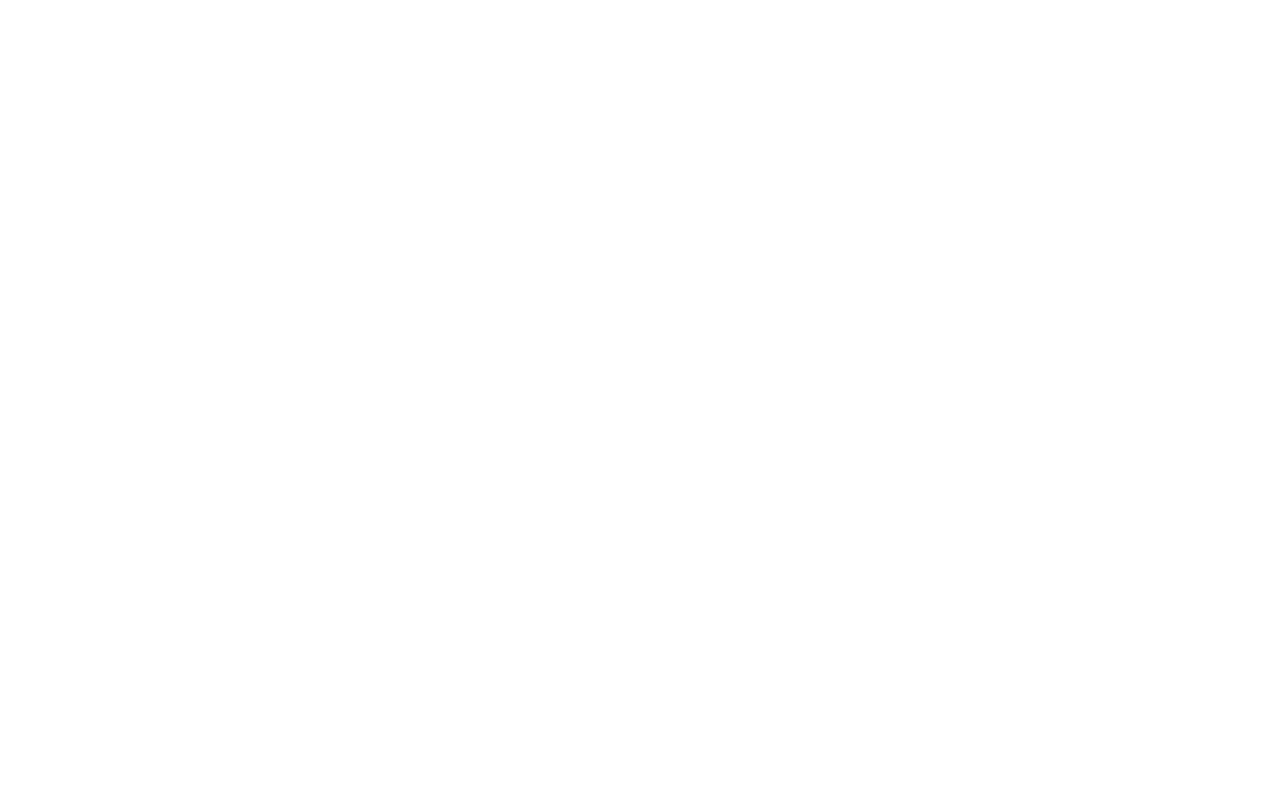
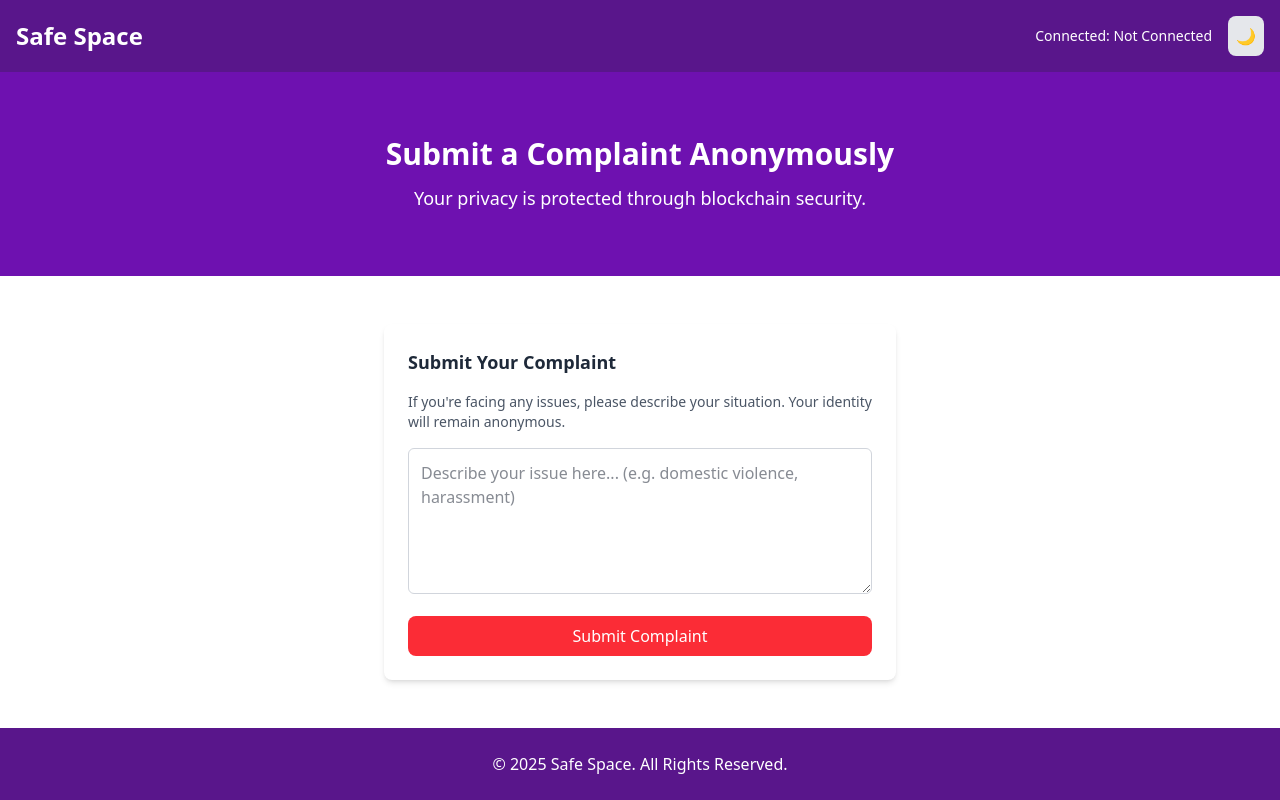
Before and after one commit to IronicRayquaza/safe_aptos, a React (Vite) app in the folder frontend/: page /dashboard in a window 1280 px wide. Before the commit this address had no page. Built offline with nearby package versions, Linux system fonts and the light colour scheme.

Commit message:
added dashobard and reporting page

```diff
--- a/frontend/package.json
+++ b/frontend/package.json
@@ -3,6 +3,7 @@
   "private": true,
   "version": "0.0.0",
   "type": "module",
+
   "scripts": {
     "dev": "vite",
     "build": "vite build",
--- a/frontend/src/App.jsx
+++ b/frontend/src/App.jsx
@@ -1,6 +1,7 @@
 import "../src/components/init";
 import { BrowserRouter as Router, Routes, Route } from "react-router-dom";
 import LandingPage from "./pages/LandingPage";
+import Dashboard from "./pages/Dashboard";
 
 export default function App() {
   return (
@@ -8,7 +9,7 @@
       <Routes>
         <Route path="/" element={<LandingPage />} />
         <Route path="/login" element={<div>Login Page</div>} />
-        <Route path="/report" element={<div>Anonymous Reporting Page</div>} />
+        <Route path="/dashboard" element={<Dashboard/>} />
         <Route path="/resources" element={<div>Help & Resources Page</div>} />
       </Routes>
     </Router>
--- /dev/null
+++ b/frontend/src/pages/Dashboard.jsx
@@ -0,0 +1,96 @@
+import { useState, useEffect } from "react";
+import { useNavigate } from "react-router-dom";
+
+export default function Dashboard({ userAddress }) {
+  const navigate = useNavigate();
+  const [complaint, setComplaint] = useState("");
+  const [submitted, setSubmitted] = useState(false);
+  const [darkMode, setDarkMode] = useState(
+    localStorage.getItem("theme") === "dark"
+  );
+
+  // Toggle dark mode
+  useEffect(() => {
+    if (darkMode) {
+      document.documentElement.classList.add("dark");
+      localStorage.setItem("theme", "dark");
+    } else {
+      document.documentElement.classList.remove("dark");
+      localStorage.setItem("theme", "light");
+    }
+  }, [darkMode]);
+
+  const handleSubmit = (e) => {
+    e.preventDefault();
+    console.log("Complaint Submitted:", complaint);
+    setSubmitted(true);
+  };
+
+  return (
+    <div className="min-h-screen bg-white dark:bg-gray-900 text-gray-900 dark:text-white flex flex-col">
+      {/* Navbar */}
+      <nav className="bg-purple-900 dark:bg-gray-800 text-white p-4">
+        <div className="container mx-auto flex justify-between items-center">
+          <h1 className="text-2xl font-bold">Safe Space</h1>
+          <div className="flex items-center gap-4">
+            <p className="text-sm">
+              Connected: {userAddress ? `${userAddress.substring(0, 6)}...${userAddress.slice(-4)}` : "Not Connected"}
+            </p>
+            {/* Dark Mode Toggle */}
+            <button
+              onClick={() => setDarkMode(!darkMode)}
+              className="bg-gray-200 dark:bg-gray-700 text-gray-900 dark:text-white p-2 rounded-lg"
+            >
+              {darkMode ? "☀️" : "🌙"}
+            </button>
+          </div>
+        </div>
+      </nav>
+
+      {/* Hero Section */}
+      <header className="flex flex-col items-center justify-center text-center py-16 bg-purple-800 dark:bg-gray-700 text-white">
+        <h2 className="text-3xl font-bold">Submit a Complaint Anonymously</h2>
+        <p className="mt-3 text-lg">Your privacy is protected through blockchain security.</p>
+      </header>
+
+      {/* Main Content */}
+      <main className="flex-1 flex items-center justify-center p-6">
+        <div className="bg-white dark:bg-gray-800 p-6 rounded-lg shadow-md w-full max-w-lg">
+          <h2 className="text-lg font-semibold text-gray-800 dark:text-white mb-4">Submit Your Complaint</h2>
+          <p className="text-gray-600 dark:text-gray-300 text-sm mb-4">
+            If you're facing any issues, please describe your situation. Your identity will remain anonymous.
+          </p>
+
+          {submitted ? (
+            <div className="text-green-600 dark:text-green-400 font-semibold">
+              ✅ Your complaint has been submitted successfully.
+            </div>
+          ) : (
+            <form onSubmit={handleSubmit}>
+              <textarea
+                className="w-full p-3 border border-gray-300 dark:border-gray-700 rounded-md focus:outline-none focus:ring-2 focus:ring-purple-500 dark:bg-gray-700 dark:text-white"
+                rows="5"
+                placeholder="Describe your issue here... (e.g. domestic violence, harassment)"
+                value={complaint}
+                onChange={(e) => setComplaint(e.target.value)}
+                required
+              ></textarea>
+
+              <button
+                type="submit"
+                className="w-full mt-4 bg-red-500 text-white py-2 rounded-lg hover:bg-red-600 transition"
+              >
+                Submit Complaint
+              </button>
+            </form>
+          )}
+        </div>
+      </main>
+
+      {/* Footer */}
+      <footer className="bg-purple-900 dark:bg-gray-800 text-white text-center py-6 mt-auto">
+        <p>&copy; {new Date().getFullYear()} Safe Space. All Rights Reserved.</p>
+      </footer>
+    </div>
+  );
+}
--- a/frontend/src/pages/LandingPage.jsx
+++ b/frontend/src/pages/LandingPage.jsx
@@ -65,58 +65,15 @@
 
           {/* Get Help Button */}
           <button
-            onClick={() => navigate("/resources")}
+            onClick={() => navigate("/dashboard")}
             className="bg-white dark:bg-gray-700 text-purple-900 dark:text-white px-6 py-3 rounded-lg shadow-lg hover:bg-gray-200 dark:hover:bg-gray-600 mx-2"
           >
             Get Help
           </button>
         </div>
       </header>
-
-      {/* Wallet Connect Modal */}
       {isModalOpen && <WalletConnectModal isOpen={isModalOpen} onClose={() => setIsModalOpen(false)} />}
-
-      {/* Features Section */}
-      {/* <section className="container mx-auto py-16 px-6 text-center">
-        <h3 className="text-3xl font-bold text-purple-900 dark:text-white">Why Choose Safe Space?</h3>
-        <div className="grid md:grid-cols-3 gap-8 mt-8">
-          <div className="bg-white dark:bg-gray-800 p-6 rounded-lg shadow-md">
-            <h4 className="text-xl font-bold text-gray-900 dark:text-white">Anonymous & Secure</h4>
-            <p className="mt-2 text-gray-600 dark:text-gray-400">Your identity remains protected with end-to-end encryption.</p>
-          </div>
-          <div className="bg-white dark:bg-gray-800 p-6 rounded-lg shadow-md">
-            <h4 className="text-xl font-bold text-gray-900 dark:text-white">Instant Help</h4>
-            <p className="mt-2 text-gray-600 dark:text-gray-400">Connect with NGOs, lawyers, and counselors with one click.</p>
-          </div>
-          <div className="bg-white dark:bg-gray-800 p-6 rounded-lg shadow-md">
-            <h4 className="text-xl font-bold text-gray-900 dark:text-white">Transparent Support</h4>
-            <p className="mt-2 text-gray-600 dark:text-gray-400">Donations are managed via blockchain for 100% transparency.</p>
-          </div>
-        </div>
-      </section> */}
       <div>
-      {/* Other content sections here */}
-
-      {/* <section className="container mx-auto py-16 px-6 text-center">
-        <h3 className="text-3xl font-bold text-purple-900 dark:text-white">Why Choose Safe Space?</h3>
-        <div className="grid md:grid-cols-3 gap-8 mt-8">
-          <div className="bg-white dark:bg-gray-800 p-6 rounded-lg shadow-md">
-            <h4 className="text-xl font-bold text-gray-900 dark:text-white">Anonymous & Secure</h4>
-            <p className="mt-2 text-gray-600 dark:text-gray-400">Your identity remains protected with end-to-end encryption.</p>
-          </div>
-          <div className="bg-white dark:bg-gray-800 p-6 rounded-lg shadow-md">
-            <h4 className="text-xl font-bold text-gray-900 dark:text-white">Instant Help</h4>
-            <p className="mt-2 text-gray-600 dark:text-gray-400">Connect with NGOs, lawyers, and counselors with one click.</p>
-          </div>
-          <div className="bg-white dark:bg-gray-800 p-6 rounded-lg shadow-md">
-            <h4 className="text-xl font-bold text-gray-900 dark:text-white">Transparent Support</h4>
-            <p className="mt-2 text-gray-600 dark:text-gray-400">Donations are managed via blockchain for 100% transparency.</p>
-          </div>
-        </div>
-      </section> */}
-
-      {/* Use the FeatureSection component here */}
-      {/* <FeatureSection /> */}
       <FeatureSection darkMode={darkMode} />
 
       {/* More content sections if needed */}
```
